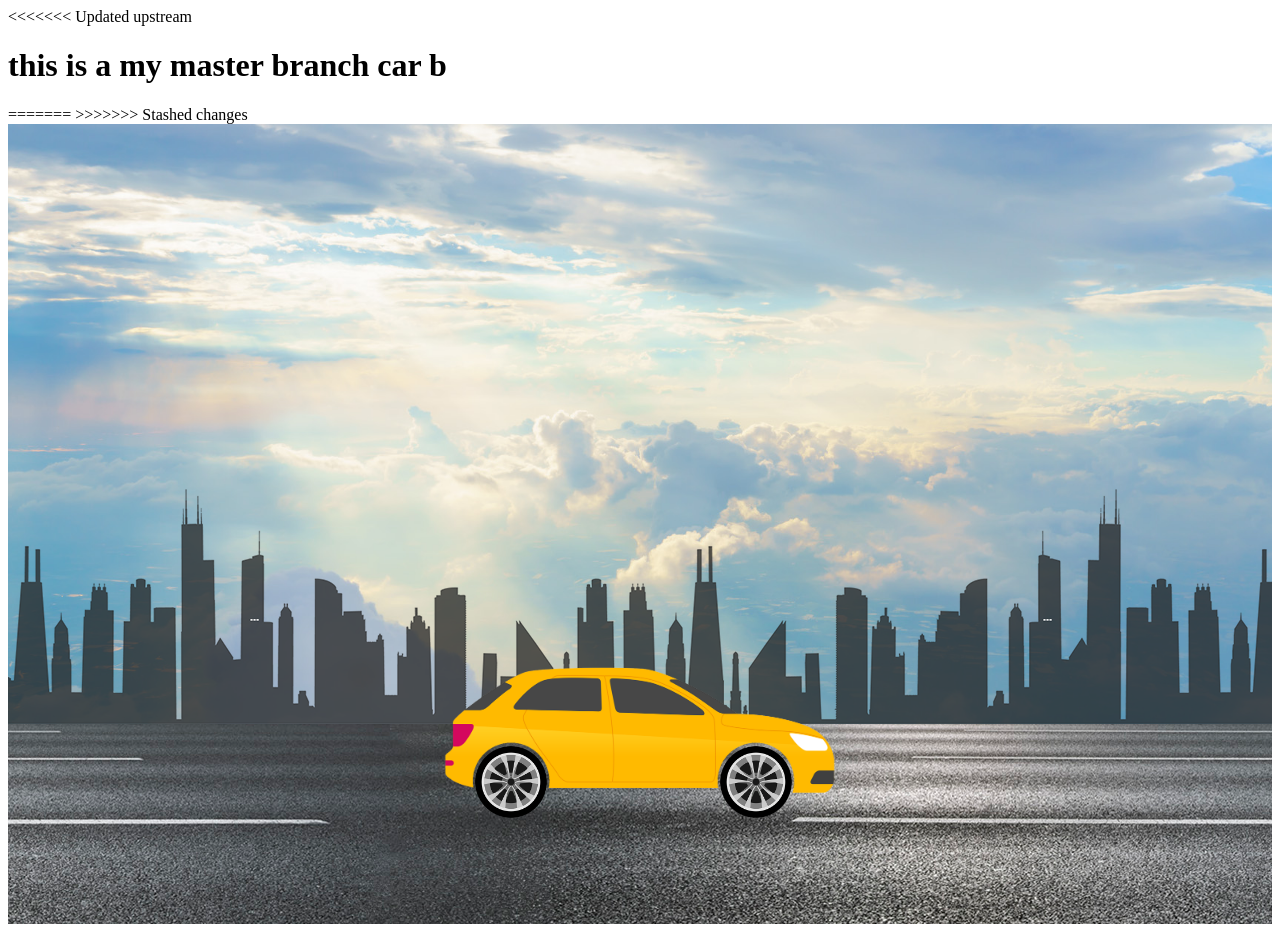
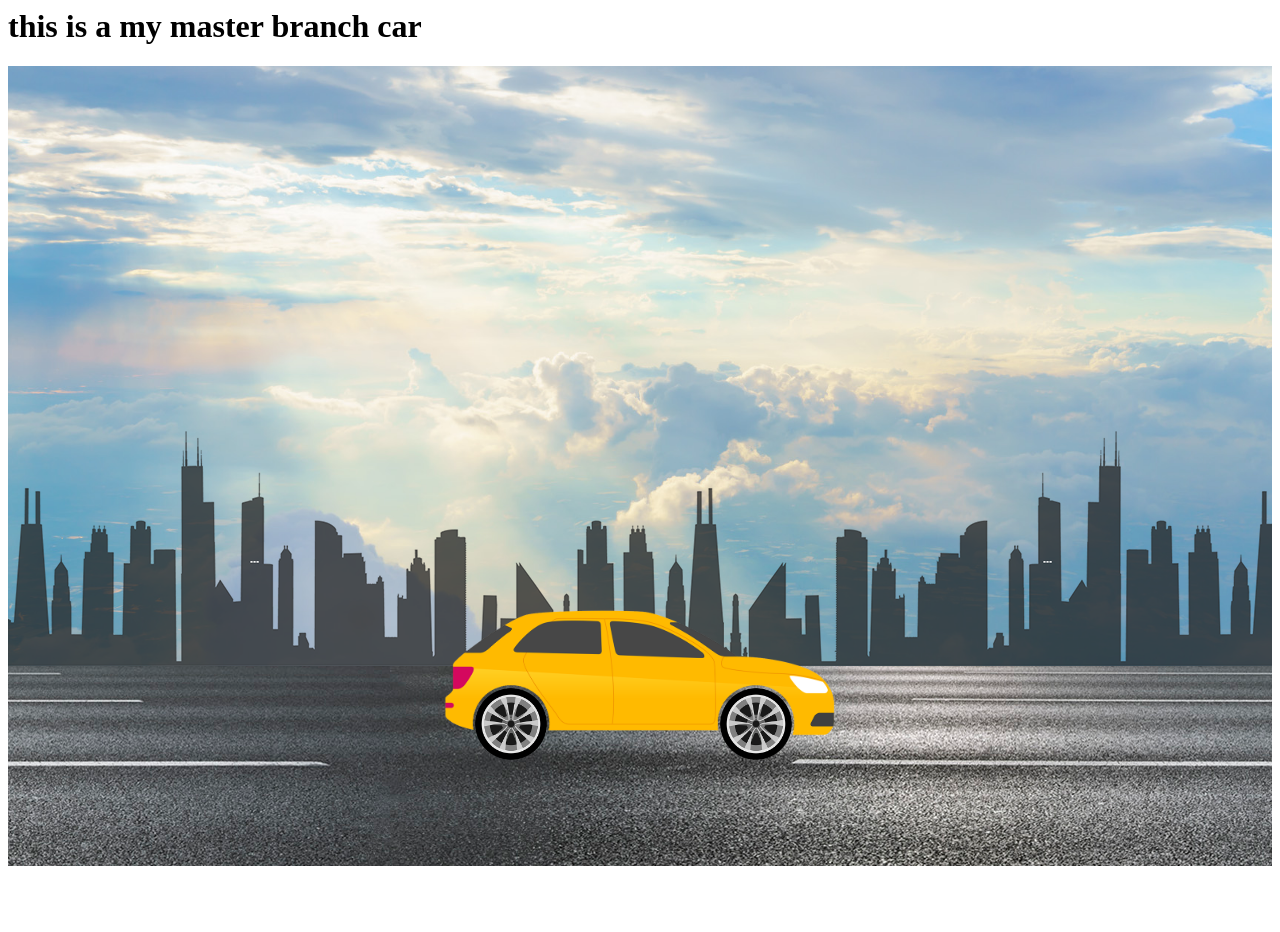
Before and after one commit to kisen23/Car-Animation, a plain HTML site: page index.html in a window 1280 px wide. After the commit the page ends 874 px from the top, so only its background shows below. Drawn offline with Linux system fonts and the light colour scheme.

Commit message:
Update index.html

```diff
--- a/index.html
+++ b/index.html
@@ -3,12 +3,9 @@
     <link  rel="stylesheet"  href="style.css">
 </head>
 <body>
-<<<<<<< Updated upstream
-    <h1>this is a my master branch car b</h1>
-=======
+    <h1>this is a my master branch car</h1>
 
 
->>>>>>> Stashed changes
     <div class="hero">
         <div class="highway"></div>
             <div class="city"></div>
```
